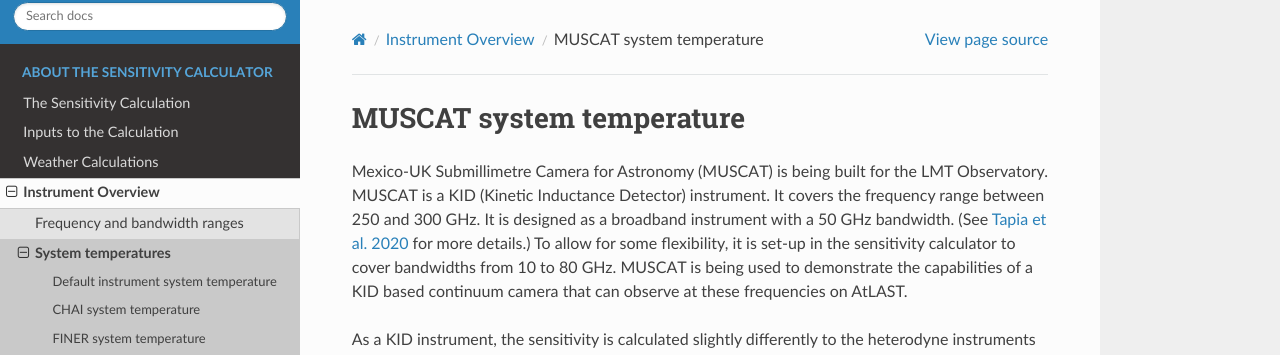
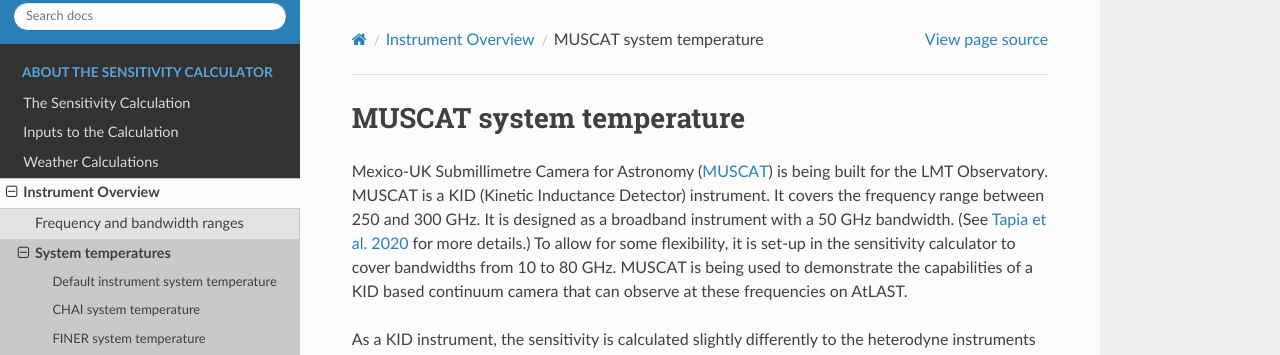
Before and after one commit to ukatc/AtLAST_sensitivity_calculator, a Sphinx documentation site: the page built from docs/source/calculator_info/muscat_tsys.rst, in a window 1280 px wide and 900 px high. Shown: the top 355 px of the window. Built offline with Sphinx 7.4.7 and the Read the Docs theme 3.1.0, drawn with Linux system fonts in a browser that asks for light colours; part of the change alters nothing that is shown.

```diff
--- a/docs/source/calculator_info/muscat_tsys.rst
+++ b/docs/source/calculator_info/muscat_tsys.rst
@@ -1,7 +1,7 @@
 MUSCAT system temperature
 =========================
 
-Mexico-UK Submillimetre Camera for Astronomy (MUSCAT) is being built for the LMT Observatory. MUSCAT is a KID (Kinetic Inductance Detector) instrument. It covers the frequency range between 250 and 300 GHz. It is designed as a broadband instrument with a 50 GHz bandwidth. (See `Tapia et al. 2020 <https://arxiv.org/pdf/2012.05126>`__ for more details.)
+Mexico-UK Submillimetre Camera for Astronomy (`MUSCAT <https://muscat-docs.astro.cf.ac.uk/>`__) is being built for the LMT Observatory. MUSCAT is a KID (Kinetic Inductance Detector) instrument. It covers the frequency range between 250 and 300 GHz. It is designed as a broadband instrument with a 50 GHz bandwidth. (See `Tapia et al. 2020 <https://arxiv.org/pdf/2012.05126>`__ for more details.)
 To allow for some flexibility, it is set-up in the sensitivity calculator to cover bandwidths from 10 to 80 GHz.
 MUSCAT is being used to demonstrate the capabilities of a KID based continuum camera that can observe at these frequencies on AtLAST.
 
```
Also changed, not shown: 1 other file.
